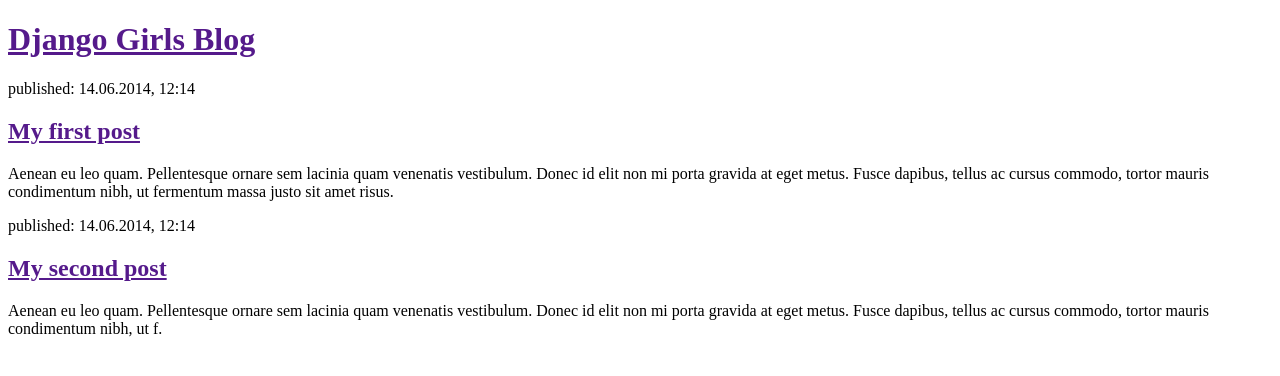
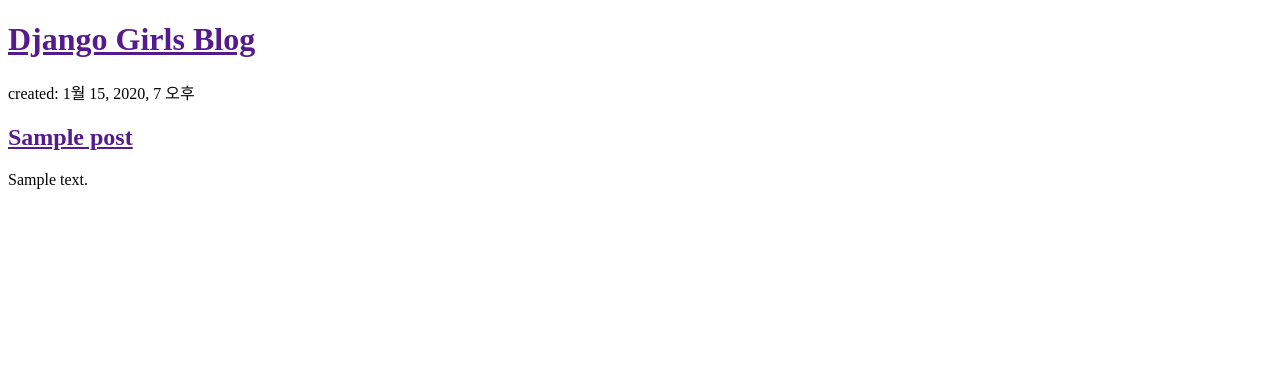
Before and after one commit to imryuji/djangogirls, a Django app: page / in a window 1280 px wide. Shown: the top 376 px of the page. Run offline with Django 3.2, Linux system fonts and the light colour scheme; tables that the repository leaves empty hold one stand-in row (values such as "Sample post").

Commit message:
Modified templates to display posts from database.

```diff
--- a/blog/templates/blog/post_list.html
+++ b/blog/templates/blog/post_list.html
@@ -6,19 +6,16 @@
 </head>
 <body>
     <div>
-            <h1><a href="">Django Girls Blog</a></h1>
+        <h1><a href="">Django Girls Blog</a></h1>
+    </div>
+
+    {% for post in posts %}
+        <div>
+            <p>created: {{ post.created_date }}</p>
+            <h2><a href="">{{ post.title }}</a></h2>
+            <p>{{ post.text|linebreaksbr }}</p>
         </div>
+    {% endfor %}
 
-        <div>
-            <p>published: 14.06.2014, 12:14</p>
-            <h2><a href="">My first post</a></h2>
-            <p>Aenean eu leo quam. Pellentesque ornare sem lacinia quam venenatis vestibulum. Donec id elit non mi porta gravida at eget metus. Fusce dapibus, tellus ac cursus commodo, tortor mauris condimentum nibh, ut fermentum massa justo sit amet risus.</p>
-        </div>
-
-        <div>
-            <p>published: 14.06.2014, 12:14</p>
-            <h2><a href="">My second post</a></h2>
-            <p>Aenean eu leo quam. Pellentesque ornare sem lacinia quam venenatis vestibulum. Donec id elit non mi porta gravida at eget metus. Fusce dapibus, tellus ac cursus commodo, tortor mauris condimentum nibh, ut f.</p>
-        </div>
 </body>
 </html>
--- a/blog/views.py
+++ b/blog/views.py
@@ -1,4 +1,8 @@
 from django.shortcuts import render
+from .models import Post
+from django.utils import timezone
 
 def post_list(request):
-    return render(request, 'blog/post_list.html', {})
+    # posts = Post.objects.filter(published_date__lte=timezone.now()).order_by('published_date')
+    posts = Post.objects.all()
+    return render(request, 'blog/post_list.html', {'posts': posts})
```
Also changed, not shown: 1 other file.
